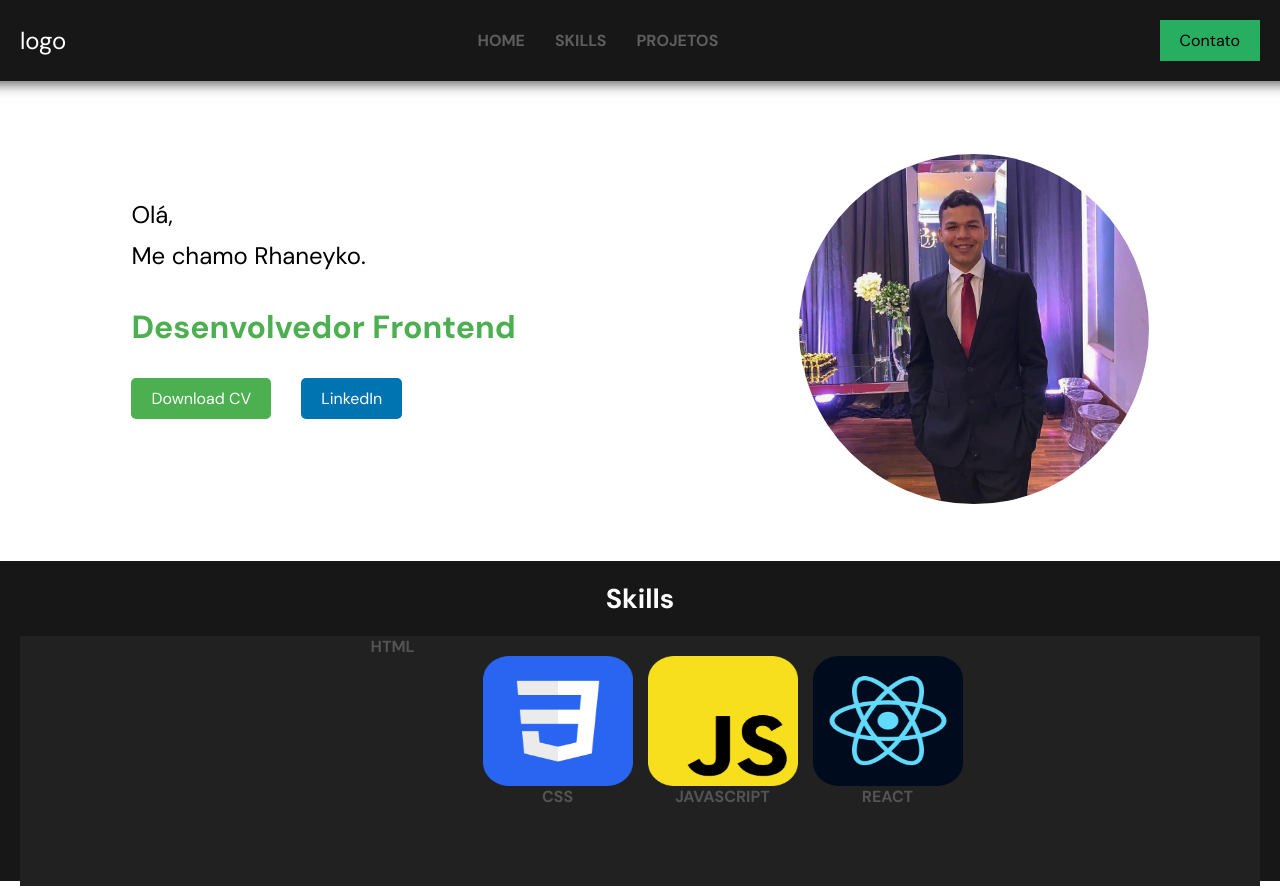
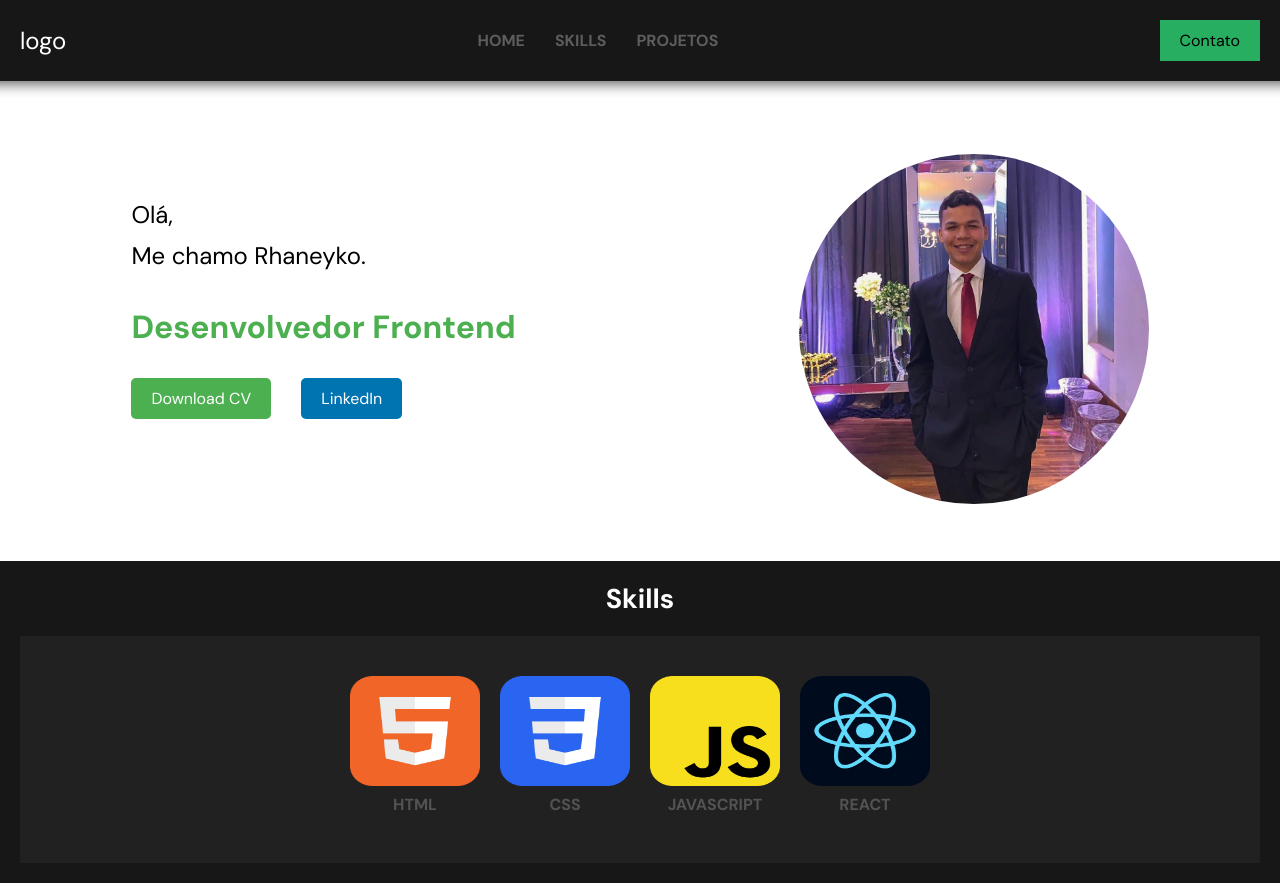
Before and after one commit to rhaneyko/rhaneyko--portfolio, a React (Create React App) app: page / in a window 1280 px wide. Built offline with nearby package versions, Linux system fonts and the light colour scheme.

Commit message:
skills page commit

```diff
--- a/src/components/Pages/SkillsPage/index.js
+++ b/src/components/Pages/SkillsPage/index.js
@@ -1,5 +1,6 @@
 import React from "react";
 
+import HtmlImg from "../../Assets/Images/html.png";
 import CssImg from "../../Assets/Images/css.png";
 import JsImg from "../../Assets/Images/JavaScript.png";
 import ReactImg from "../../Assets/Images/React.png";
@@ -11,18 +12,21 @@ const SkillsPage = () => {
     <div className="container__skills">
       <h1 className="skills__title">Skills</h1>
       <div className="skills__list">
-        <div className="skills__item">HTML</div>
         <div className="skills__item">
-          <img src={CssImg}  className="skills__item__img"/>
-          CSS
+          <img src={HtmlImg} className="skills__item__img" alt="HTML Icon" />
+          <span className="skills__item__name">HTML</span>
         </div>
         <div className="skills__item">
-          <img src={JsImg} className="skills__item__img"/>
-          JAVASCRIPT
+          <img src={CssImg} className="skills__item__img" alt="CSS Icon" />
+          <span className="skills__item__name">CSS</span>
         </div>
         <div className="skills__item">
-          <img src={ReactImg} className="skills__item__img"/>
-          REACT
+          <img src={JsImg} className="skills__item__img" alt="JavaScript Icon" />
+          <span className="skills__item__name">JAVASCRIPT</span>
+        </div>
+        <div className="skills__item">
+          <img src={ReactImg} className="skills__item__img" alt="React Icon" />
+          <span className="skills__item__name">REACT</span>
         </div>
       </div>
     </div>
--- a/src/components/Pages/SkillsPage/styles.css
+++ b/src/components/Pages/SkillsPage/styles.css
@@ -1,7 +1,7 @@
 .container__skills {
     justify-content: center;
     align-items: center;
-    height: 40vh;
+    height: auto;
     margin: 0 auto;
     padding: 20px;
 
@@ -18,8 +18,11 @@
 .skills__list {
     display: flex;
     justify-content: center;
+    align-items: center;
 
-    gap: 15px;
+    gap: 20px;
+
+    padding: 20px;
 
     background-color: #212121;
 }
@@ -27,9 +30,12 @@
 .skills__item {
     display: flex;
     flex-direction: column;
+    justify-content: center;
 
-    width: 150px;
-    height: 250px;
+    width: auto;
+    height: auto;
+
+    margin: 0 0 20px;
 
     color: #535353;
     border-radius: 4px;
@@ -43,8 +49,12 @@
 }
 
 .skills__item__img{
-    width: 150px;
-    height: 150px;
+    width: 130px;
+    height: 130px;
 
     padding: 20px 0 0 0;
 }
+
+.skills__item__name{
+    margin: 8px 0;
+}
```
Also changed, not shown: src/components/Assets/Images/html.png (added).
